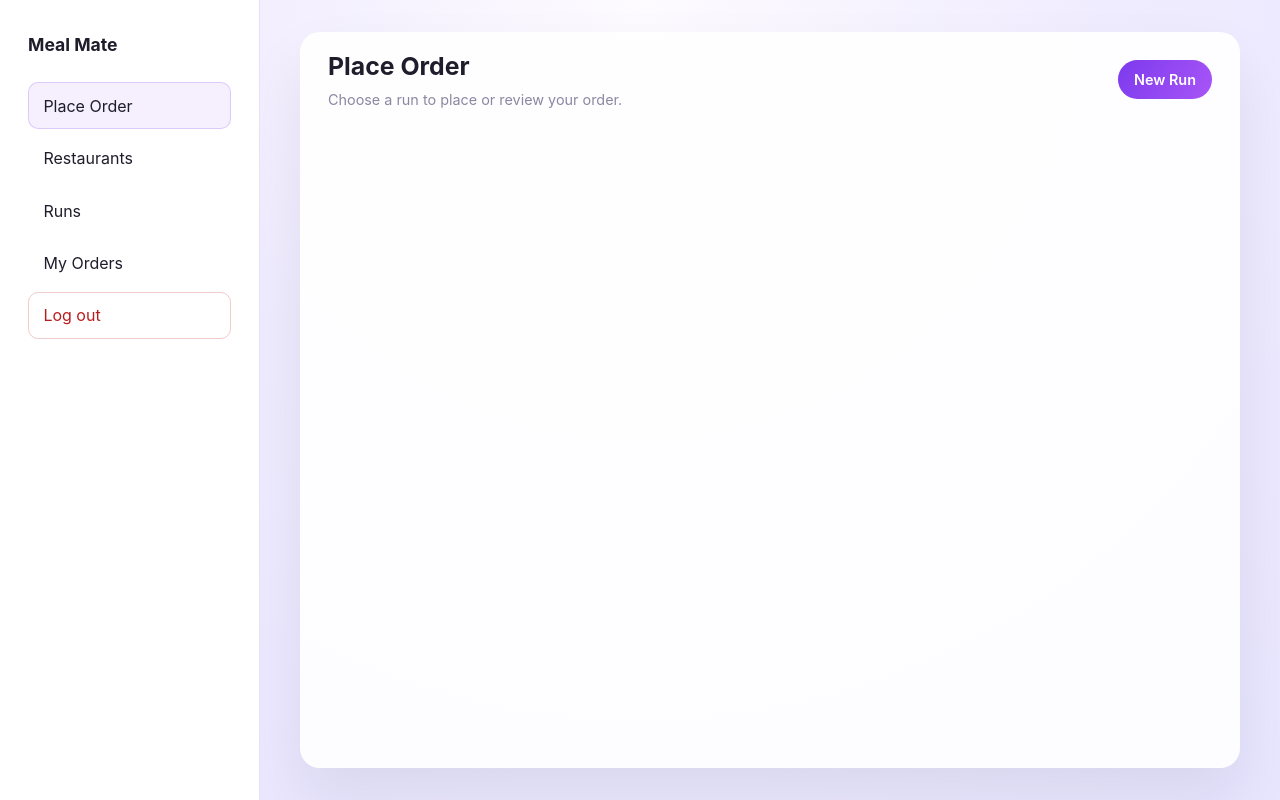
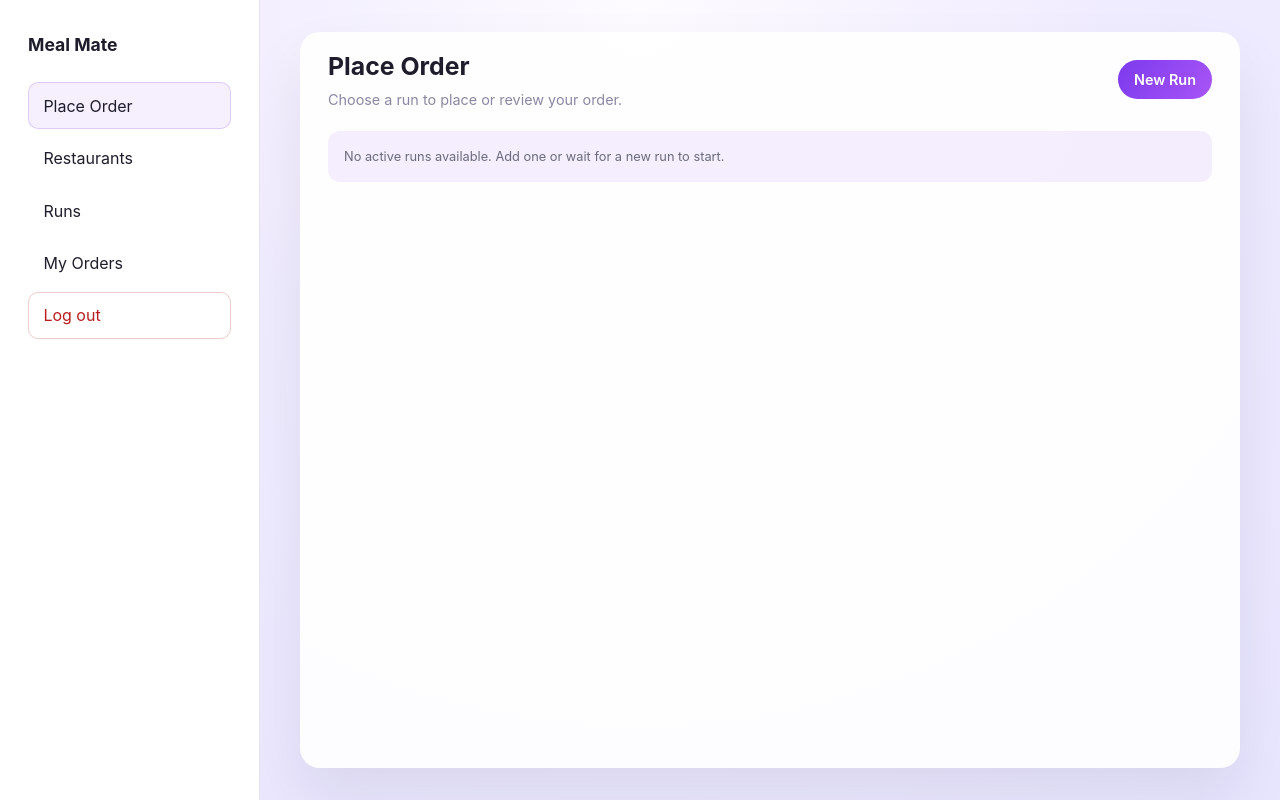
Before and after one commit to ettore-raimondi/meal-mate-frontend, a React app: page /place-order in a window 1280 px wide. Built offline with nearby package versions, Linux system fonts and the light colour scheme; no server answers; the HTML template or start-up script is replaced by a standard one.

Commit message:
refactor: testing and fixing ui bugs and other issues

```diff
--- a/src/features/dashboard/pages/Dashboard.tsx
+++ b/src/features/dashboard/pages/Dashboard.tsx
@@ -292,6 +292,31 @@ function Dashboard() {
     }
   }, [menuItems, routeMenuItemId, routeRunId, navigate, activeItemId]);
 
+  function renderRunsList() {
+    if (panelView === "runs") {
+      if (activeRuns.length === 0) {
+        return (
+          <div className="blank-state">
+            <p className="muted-label">
+              No active runs available. Add one or wait for a new run to start.
+            </p>
+          </div>
+        );
+      }
+
+      return (
+        <RunList
+          runs={activeRuns}
+          activeRunId={effectiveRunId ?? null}
+          orderedRunIds={orderedRunIds}
+          onSelect={handleRunSelect}
+        />
+      );
+    }
+
+    return null;
+  }
+
   return (
     <div className="dashboard">
       <Sidebar activeItem="dashboard" />
@@ -335,14 +360,7 @@ function Dashboard() {
           </div>
 
           <div className="runs-grid">
-            {panelView === "runs" && (
-              <RunList
-                runs={activeRuns}
-                activeRunId={effectiveRunId ?? null}
-                orderedRunIds={orderedRunIds}
-                onSelect={handleRunSelect}
-              />
-            )}
+            {renderRunsList()}
 
             {panelView !== "runs" && (
               <div className="run-detail scrollable">
--- a/src/features/restaurants/components/RestaurantDetailPanel.tsx
+++ b/src/features/restaurants/components/RestaurantDetailPanel.tsx
@@ -246,6 +246,7 @@ function ExistingRestaurantView({
               onChange={onRestaurantFormChange}
             />
           </form>
+          {!isNearbyRestaurantDetail && (
             <button
               className="btn btn-outline restaurant-menu-toggle"
               type="button"
@@ -253,6 +254,7 @@ function ExistingRestaurantView({
             >
               Edit menu items →
             </button>
+          )}
         </>
       )}
 
@@ -281,17 +283,17 @@ function ExistingRestaurantView({
             </button>
           )}
         </div>
+        {!isNearbyRestaurantDetail && (
           <div className="restaurant-meta-actions-danger">
             <button
               className="btn btn-outline btn-danger"
               type="button"
               onClick={onDeleteRestaurant}
             >
-            {isNearbyRestaurantDetail
-              ? "Remove suggestion"
-              : "Delete restaurant"}
+              Delete restaurant
             </button>
           </div>
+        )}
       </div>
     </div>
   );
--- a/src/features/restaurants/pages/Restaurants.tsx
+++ b/src/features/restaurants/pages/Restaurants.tsx
@@ -245,8 +245,31 @@ function Restaurants() {
   };
 
   const handleScrapeMenuItems = async (websiteUrl: string) => {
-    const menuItems = await scrapeMenuItems(websiteUrl);
-    console.log("Scraped menu items:", menuItems);
+    if (!websiteUrl) {
+      toast.error("Enter the restaurant's website URL to scrape menu items.");
+      return;
+    }
+
+    try {
+      const menuItems = await scrapeMenuItems(websiteUrl);
+      if (!menuItems.length) {
+        toast.error(
+          "Couldn't find any menu items on the website for this restaurant.",
+        );
+        return;
+      }
+
+      updateMenuItems((prev) => [
+        ...menuItems.map((item) => ({ ...item, clientState: "new" as const })),
+        ...prev,
+      ]);
+
+      setShowingMenuView(true);
+      toast.success("Scraped menu items added. Review and save your changes.");
+    } catch (error) {
+      console.error("Failed to scrape menu items:", error);
+      toast.error("Menu scraping failed. Please try again.");
+    }
   };
 
   const handleRestaurantFormChange = (
--- a/src/services/menu-item/menu-item.service.ts
+++ b/src/services/menu-item/menu-item.service.ts
@@ -11,13 +11,13 @@ const toUpdatePayload = ({ clientState, imageUrl, ...item }: MenuItem) => ({
 });
 
 export async function scrapeMenuItems(websiteUrl: string): Promise<MenuItem[]> {
-  // TODO: validate websiteUrl before sending request
-  return httpClient("menu_items/scrape/", {
+  const menuItemsDTO = await httpClient("menu_items/scrape/", {
     method: "GET",
     params: {
       restaurant_website_url: websiteUrl,
     },
   });
+  return mapToMenuItems(menuItemsDTO);
 }
 
 export async function getMenuItemsForRestaurant(
```
Lines whose indentation alone changed are shown as unchanged.
